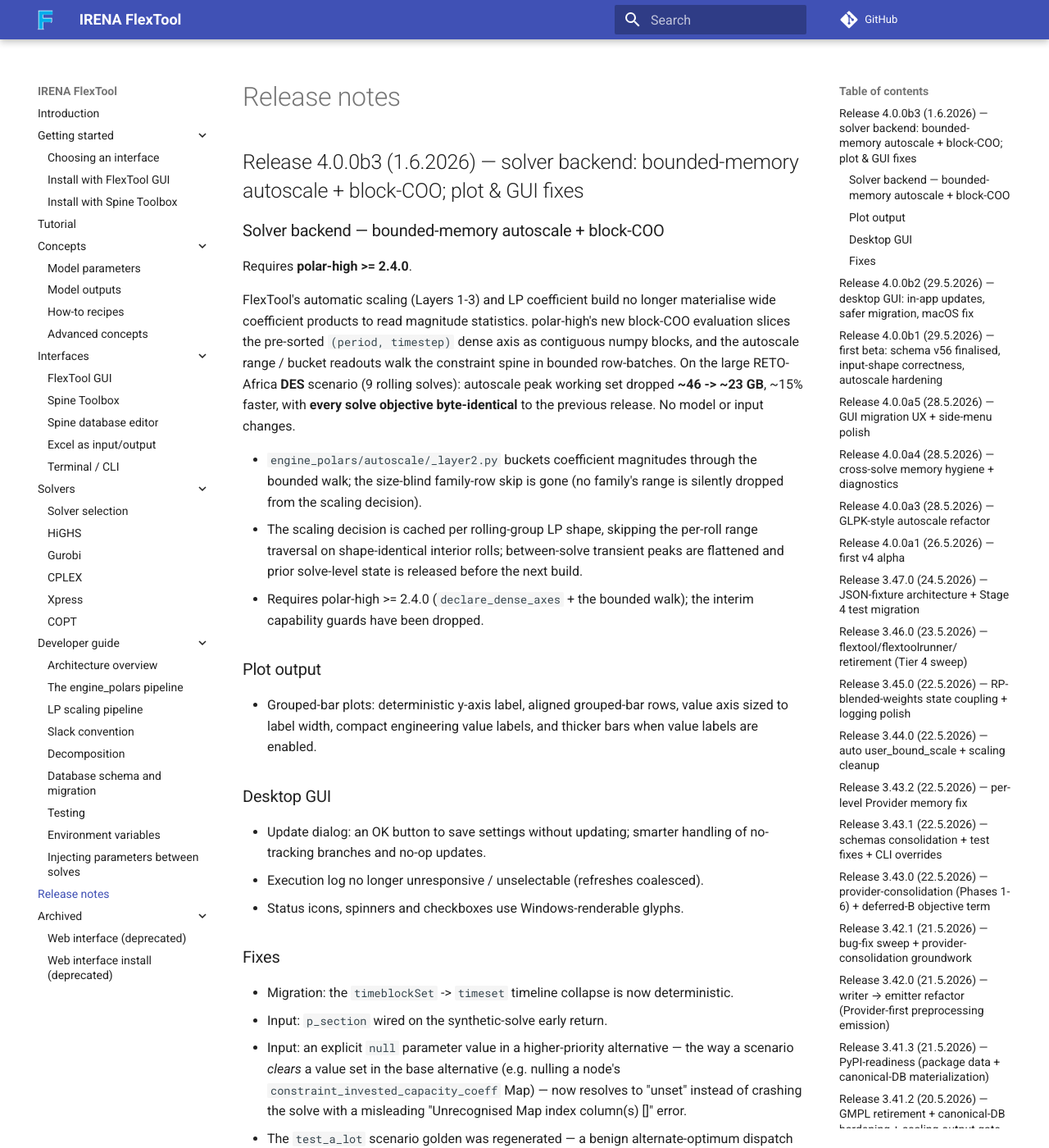
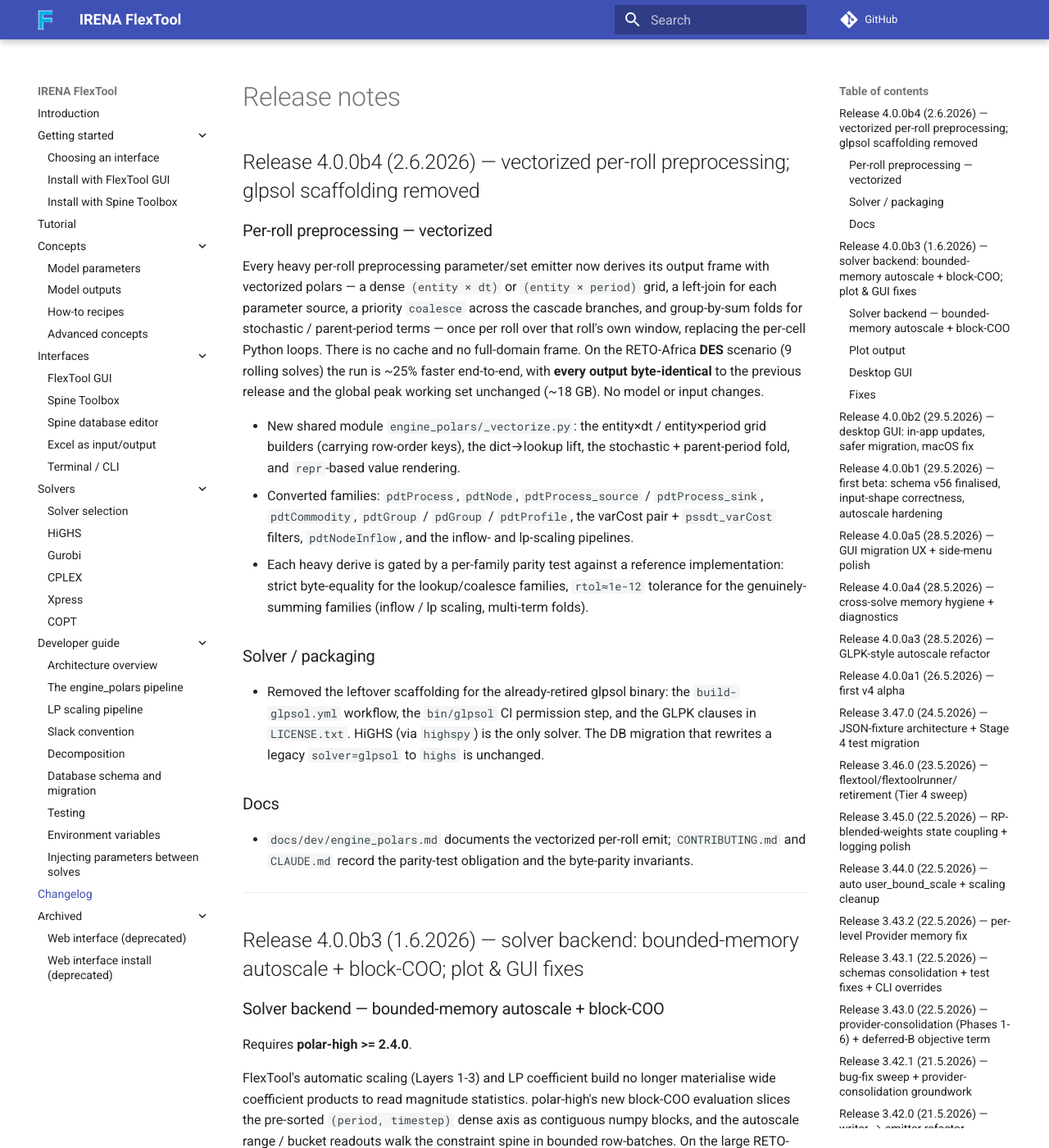
Before and after one commit to irena-flextool/flextool, an MkDocs documentation site: the page built from docs/release.md, in a window 1280 px wide and 1400 px high. Shown: the whole window at 82% size. Built offline with MkDocs 1.6.1 and Material for MkDocs 9.7.7, drawn with Linux system fonts in a browser that asks for light colours; comment, search, counter and statistics services are not loaded.

Commit message:
release: v4.0.0b4 — vectorized per-roll preprocessing
Bump version 4.0.0b3 -> 4.0.0b4. Rename RELEASE.md -> CHANGELOG.md (it is a
changelog; more discoverable) and repoint the docs-site include, mkdocs nav
label, README, and dev-doc cross-references. Add the 4.0.0b4 changelog entry
(vectorized per-roll preprocessing; glpsol scaffolding removed). polar-high
floor unchanged at >= 2.4.0 (b4 adds no solver-backend requirement).

Co-Authored-By: Claude Opus 4.8 (1M context) <noreply@anthropic.com>

```diff
--- a/RELEASE.md
+++ b/CHANGELOG.md
@@ -1,3 +1,41 @@
+## Release 4.0.0b4 (2.6.2026) — vectorized per-roll preprocessing; glpsol scaffolding removed
+
+### Per-roll preprocessing — vectorized
+
+Every heavy per-roll preprocessing parameter/set emitter now derives its output
+frame with vectorized polars — a dense `(entity × dt)` or `(entity × period)` grid,
+a left-join for each parameter source, a priority `coalesce` across the cascade
+branches, and group-by-sum folds for stochastic / parent-period terms — once per
+roll over that roll's own window, replacing the per-cell Python loops. There is no
+cache and no full-domain frame. On the RETO-Africa **DES** scenario (9 rolling
+solves) the run is ~25% faster end-to-end, with **every output byte-identical** to
+the previous release and the global peak working set unchanged (~18 GB). No model or
+input changes.
+
+- New shared module `engine_polars/_vectorize.py`: the entity×dt / entity×period grid
+  builders (carrying row-order keys), the dict→lookup lift, the stochastic +
+  parent-period fold, and `repr`-based value rendering.
+- Converted families: `pdtProcess`, `pdtNode`, `pdtProcess_source` / `pdtProcess_sink`,
+  `pdtCommodity`, `pdtGroup` / `pdGroup` / `pdtProfile`, the varCost pair +
+  `pssdt_varCost` filters, `pdtNodeInflow`, and the inflow- and lp-scaling pipelines.
+- Each heavy derive is gated by a per-family parity test against a reference
+  implementation: strict byte-equality for the lookup/coalesce families, `rtol≈1e-12`
+  tolerance for the genuinely-summing families (inflow / lp scaling, multi-term folds).
+
+### Solver / packaging
+
+- Removed the leftover scaffolding for the already-retired glpsol binary: the
+  `build-glpsol.yml` workflow, the `bin/glpsol` CI permission step, and the GLPK
+  clauses in `LICENSE.txt`. HiGHS (via `highspy`) is the only solver. The DB migration
+  that rewrites a legacy `solver=glpsol` to `highs` is unchanged.
+
+### Docs
+
+- `docs/dev/engine_polars.md` documents the vectorized per-roll emit; `CONTRIBUTING.md`
+  and `CLAUDE.md` record the parity-test obligation and the byte-parity invariants.
+
+---
+
 ## Release 4.0.0b3 (1.6.2026) — solver backend: bounded-memory autoscale + block-COO; plot & GUI fixes
 
 ### Solver backend — bounded-memory autoscale + block-COO
--- a/docs/release.md
+++ b/docs/release.md
@@ -1,3 +1,3 @@
 # Release notes
 
---8<-- "RELEASE.md"
+--8<-- "CHANGELOG.md"
--- a/mkdocs.yml
+++ b/mkdocs.yml
@@ -74,7 +74,7 @@ nav:
     - 'Testing': dev/testing.md
     - 'Environment variables': dev/env_vars.md
     - 'Injecting parameters between solves': dev/inject_between_solves.md
-  - 'Release notes': release.md
+  - 'Changelog': release.md
   - Archived:
     - 'Web interface (deprecated)': archived/browser_interface.md
     - 'Web interface install (deprecated)': archived/install_web_interface.md
--- a/pyproject.toml
+++ b/pyproject.toml
@@ -7,7 +7,7 @@ name = "flextool"
 # restructure are in.  4.0.0 final follows after the remaining
 # minor-functionality additions, cleanup and testing land.  PEP 440
 # pre-release suffix: 4.0.0a1, 4.0.0a2, ... 4.0.0b1, 4.0.0rc1, then 4.0.0.
-version = "4.0.0b3"
+version = "4.0.0b4"
 description = "IRENA FlexTool is an energy and power systems model for understanding the role of variable power generation in future energy systems."
 readme = "README.md"
 license = { file = "LICENSE.txt" }
```
Also changed, not shown: README.md (+1 -1 lines), docs/dev/architecture.md (+1 -1 lines), docs/dev/decomposition.md (+1 -1 lines), docs/dev/testing.md (+3 -3 lines).
